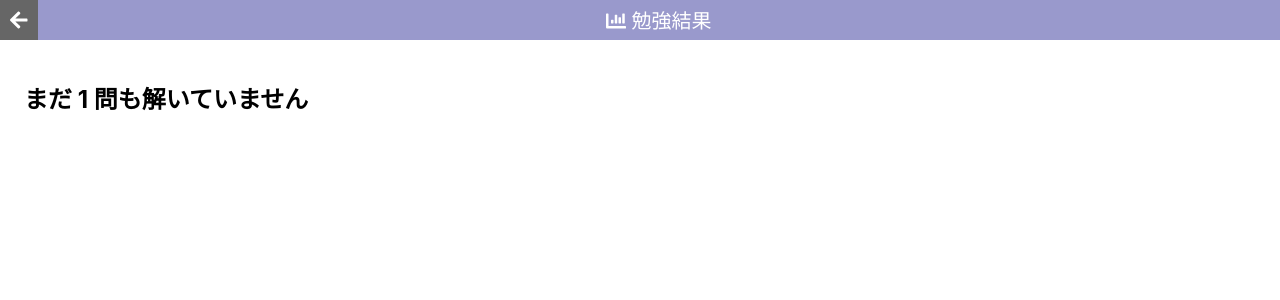
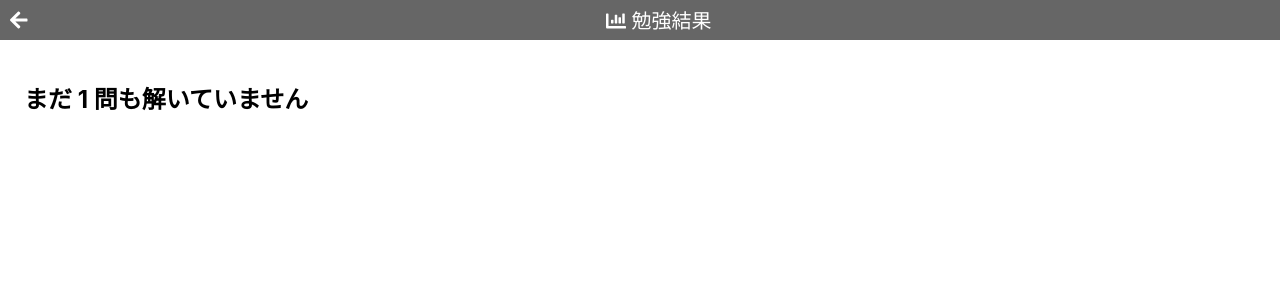
Before and after one commit to nitoyon/1-10calc, a Vue app: page / in a window 1280 px wide. Both pictures are taken after a click on the link "勉強結果を見る". Shown: the top 300 px of the page. Built offline with nearby package versions, Linux system fonts and the light colour scheme.

Commit message:
CSS: change header bgcolor to the same color as the menu button

```diff
--- a/src/App.vue
+++ b/src/App.vue
@@ -123,7 +123,6 @@ body {
 }
 
 div.page header {
-  background: #9999cc;
   z-index: 4;
   position: fixed;
   width: 100%;
@@ -131,7 +130,6 @@ div.page header {
 
 div.page header .back {
   padding: 10px;
-  background: #666666;
   color: white;
   font-size: 15px;
   cursor: pointer;
@@ -145,4 +143,10 @@ div.page header div {
   padding-top: 5px;
   font-size: 20px;
 }
+
+.bg-add1 { background: #C7243A; }
+.bg-sub1 { background: #EDAD0B; }
+.bg-add2 { background: #A4C520; }
+.bg-sub2 { background: #1A95B7; }
+.bg-stat { background: #666; }
 </style>
--- a/src/components/Menu.vue
+++ b/src/components/Menu.vue
@@ -5,7 +5,7 @@
       <a
         v-for="c in categories"
         :key="c.id"
-        :id="c.id"
+        :class="'bg-' + c.id"
         @click="$emit('set-category', c.id)">
         <h2>{{ c.title }}</h2>
         <span>{{ c.example }}</span>
--- a/src/components/Solve.vue
+++ b/src/components/Solve.vue
@@ -1,6 +1,6 @@
 <template>
   <div id="qa" class="page">
-    <header>
+    <header :class="'bg-' + category.id">
       <span class="back" @click="$emit('show-page', 'app-menu')">
         <font-awesome-icon icon="arrow-left" size="lg"/>
       </span>
--- a/src/components/Stat.vue
+++ b/src/components/Stat.vue
@@ -1,6 +1,6 @@
 <template>
   <div id="stat" class="page">
-    <header>
+    <header class="bg-stat">
       <span class="back" @click="$emit('show-page', 'app-menu')">
         <font-awesome-icon icon="arrow-left" size="lg"/>
       </span>
```
